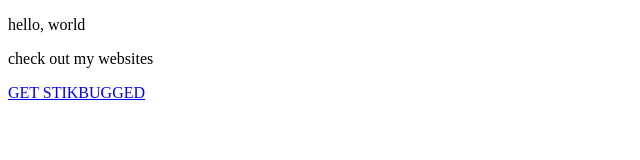
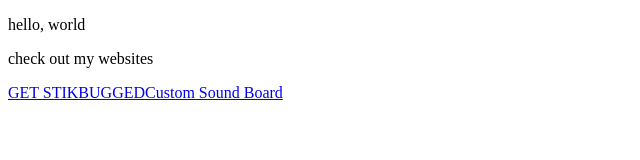
Before and after one commit to freegamesforchromebooks/freegamesforchromebooks.github.io, a plain HTML site: page index.html in a window 1280 px wide. Shown: the whole page, without its empty margins (0-640 px from the left). Drawn offline with Linux system fonts and the light colour scheme.

Commit message:
Update index.html

```diff
--- a/index.html
+++ b/index.html
@@ -7,6 +7,6 @@
 <body>
     <p>hello, world</p>
     <p>check out my websites</p>
-    <a href="https://freegamesforchromebooks.github.io/geometrydash2.2">GET STIKBUGGED</a>
+    <a href="https://freegamesforchromebooks.github.io/geometrydash2.2">GET STIKBUGGED</a><a href="https://freegamesforchromebooks.github.io/soundbord">Custom Sound Board</a>
 </body>
 </html>
```
